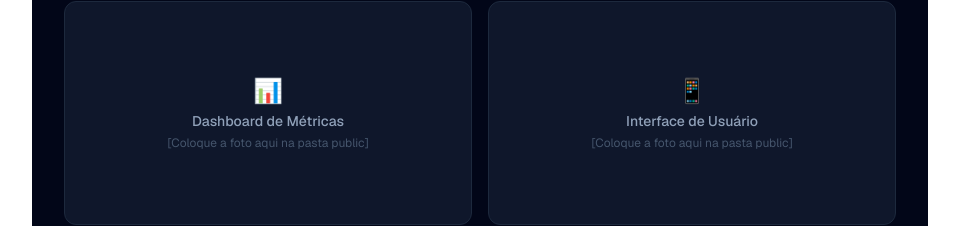
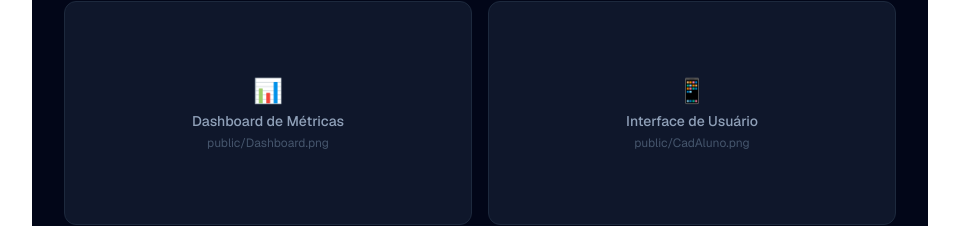
Before and after one commit to faccruz/meu-portfolio, a Next.js app: page /fabfit in a window 1280 px wide. Shown: the part 392-618 px from the top of the page, without its empty margins (160-1119 px from the left). Built offline with nearby package versions, Linux system fonts and the light colour scheme.

Commit message:
feat: adicionando imagens FabFit

```diff
--- a/app/fabfit/page.tsx
+++ b/app/fabfit/page.tsx
@@ -37,7 +37,7 @@
             <div className="text-center p-4">
               <span className="block text-2xl mb-1">📊</span>
               <p className="text-slate-400 font-medium">Dashboard de Métricas</p>
-              <p className="text-xs text-slate-600 mt-1">[Coloque a foto aqui na pasta public]</p>
+              <p className="text-xs text-slate-600 mt-1">public/Dashboard.png</p>
             </div>
           </div>
 
@@ -46,7 +46,7 @@
             <div className="text-center p-4">
               <span className="block text-2xl mb-1">📱</span>
               <p className="text-slate-400 font-medium">Interface de Usuário</p>
-              <p className="text-xs text-slate-600 mt-1">[Coloque a foto aqui na pasta public]</p>
+              <p className="text-xs text-slate-600 mt-1">public/CadAluno.png</p>
             </div>
           </div>
         </div>
```
Also changed, not shown: public/CadAluno.png (added), public/Dashboard.png (added).
